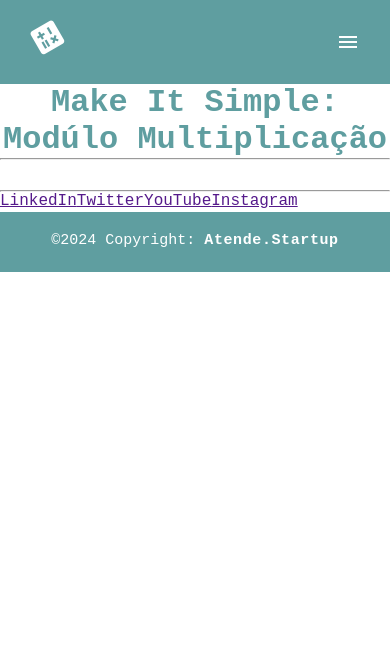
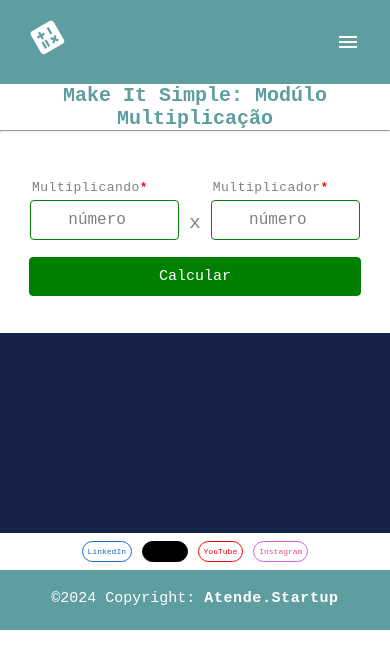
Before and after one commit to JocasChitende31/calculadora-sqrt-usando-pipe-e-lazy-loading, an Angular app: page /multiple in a window 390 px wide. Shown: the top 668 px of the page. Built offline with nearby package versions, Linux system fonts and the light colour scheme.

Commit message:
Added some style and responsive, module multily created

```diff
--- a/src/app/calc-multiplication/calc-multiplication/calc-multiplication.component.css
+++ b/src/app/calc-multiplication/calc-multiplication/calc-multiplication.component.css
@@ -1,5 +1,165 @@
-.title{
+.title {
   text-align: center;
   color: cadetblue;
+}
 
+.content {
+  display: flex;
+  align-items: center;
+  justify-content: center;
+  flex-direction: column;
+
+  height: auto;
+
+  padding-top: 35px;
+
+
+  .form {
+    display: flex;
+    flex-direction: column;
+    width: 350px;
+
+    .form-content {
+      display: flex;
+      flex-direction: row;
+
+
+      .form-group {
+        display: flex;
+        flex-direction: column;
+
+        width: 100%;
+        padding: 10px 0;
+
+        .label-control {
+          padding: 3px 0 5px 12px;
+          letter-spacing: .5px;
+          font-family: monospace;
+          color: gray;
+        }
+
+        .form-control {
+          width: 75%;
+          /* height: 10px; */
+          margin: 0 auto;
+
+          padding: 10px 10px;
+
+          text-align: center;
+          font-weight: bolder;
+          font-size: 16px;
+
+          border: 1px solid rgb(6, 129, 6);
+          border-radius: 4px;
+
+
+        }
+
+        ::placeholder {
+          color: grey;
+          font-weight: 100;
+        }
+
+      }
+
+      b {
+        position: relative;
+        top: 45px;
+        font-size: larger;
+      }
+
+    }
+
+    .btn {
+      width: 95%;
+
+      margin: 7px auto;
+      padding: 10px;
+
+
+      font-weight: 500;
+      font-size: 15px;
+      /* font-family: monospace; */
+      color: white;
+
+      border: 1px solid green;
+      border-radius: 4px;
+
+      cursor: pointer;
+
+      background-color: green;
+
+      transition: all 0.2s ease-in-out;
+
+
+    }
+    .btn:hover {
+      background-color: rgb(17, 107, 17);
+      transition: all 0.2s ease-in-out;
+
+    }
+    .btn-clear-form {
+      width: 95%;
+
+      margin: 7px auto;
+      padding: 10px;
+
+
+      color: white;
+      font-weight: 500;
+      font-size: 15px;
+
+      border: 1px solid rgb(194, 32, 32);
+      border-radius: 4px;
+
+      cursor: pointer;
+
+      background-color: rgb(194, 32, 32);
+      transition: all 0.2s ease-in-out;
+
+    }
+
+    .btn-clear-form:hover {
+      background-color: rgb(168, 26, 26);
+      transition: all 0.2s ease-in-out;
+
+    }
+
+
+  }
+   b {
+    margin: 0 auto;
+    font-weight: 500;
+    color: gray;
+    /* text-align: center; */
+  }
+
+  .success {
+    font-weight: bolder;
+    font-size: 20px;
+    color: green;
+    margin: 10px  0 0 0;
+  }
+  .result {
+    display: block;
+    flex-direction: column;
+    font-weight: bolder;
+    font-size: 20px;
+    margin-top: 20px;
+  }
+  .result div mat-icon {
+    width: 100%;
+    height: 100%;
+
+    margin:15px auto;
+
+    font-size: 40px;
+    color: green;
+  }
 }
+
+@media only screen and  (max-width: 600px){
+  .title{
+    font-size: 20px;
+  }
+}
--- a/src/app/calc-multiplication/calc-multiplication/calc-multiplication.component.html
+++ b/src/app/calc-multiplication/calc-multiplication/calc-multiplication.component.html
@@ -1,2 +1,32 @@
 <h1 class="title">{{pageTitle}}</h1>
-  <hr>
+<hr>
+<div class="content">
+  <form class="form" [formGroup]="form">
+    <div class="form-content">
+      <div class="form-group">
+        <label class="label-control" for="multiplying">Multiplicando<i
+            style="color: red; font-size: 12px;  font-style: normal; font-weight: bold;">*</i></label>
+        <input class="form-control" type="number" formControlName="multiplying" placeholder="número" required
+          required="number">
+      </div>
+      <b>x</b>
+      <div class="form-group">
+        <label class="label-control" for="multiplier">Multiplicador<i
+            style="color: red; font-size: 12px; font-style: normal; font-weight: bold;">*</i></label>
+        <input class="form-control" type="number" formControlName="multiplier" placeholder="número">
+      </div>
+    </div>
+    <button *ngIf="!result" class="btn" type="button" (click)="getResult()">Calcular</button>
+    <button *ngIf="result" class="btn-clear-form" type="button" (click)="clearForm()">Apagar Dados</button>
+  </form>
+
+
+  <div class="result" style="text-align: center;" *ngIf="result">
+    <b>A multiplicação de  {{multiplying}}*{{multiplier}} é:</b>
+    <hr>
+    <p class="success">{{multiplying | multiply: multiplier}}</p>
+    <div>
+      <mat-icon class="mat-18">check_circle_outline</mat-icon>
+    </div>
+  </div>
+</div>
--- a/src/app/calc-multiplication/calc-multiplication/calc-multiplication.component.ts
+++ b/src/app/calc-multiplication/calc-multiplication/calc-multiplication.component.ts
@@ -1,12 +1,45 @@
+import { NgIf } from '@angular/common';
 import { Component } from '@angular/core';
+import { FormBuilder, FormGroup, FormsModule, ReactiveFormsModule, Validators } from '@angular/forms';
+import { MatIcon } from '@angular/material/icon';
+import { MultiplyPipe } from '../../pipes/multiply.pipe';
 
 @Component({
   selector: 'app-calc-multiplication',
   standalone: true,
-  imports: [],
+  imports: [MatIcon, FormsModule, ReactiveFormsModule, NgIf, MultiplyPipe],
   templateUrl: './calc-multiplication.component.html',
   styleUrl: './calc-multiplication.component.css'
 })
 export class CalcMultiplicationComponent {
-pageTitle = 'Make It Simple: Modúlo Multiplicação';
+  pageTitle = 'Make It Simple: Modúlo Multiplicação';
+
+  result: boolean = false;
+
+
+  multiplying = 0;
+  multiplier = 0;
+  arg = [this.multiplying,this.multiplier]
+
+  form: FormGroup = this.formBuilder.group({
+    multiplying: ['', Validators.required],
+    multiplier: ['', Validators.required]
+  })
+  constructor(private formBuilder: FormBuilder) { }
+
+  getResult() {
+    const values = this.form.value;
+    const n1 = values.multiplying;
+    const n2 = values.multiplier;
+    this.multiplying = n1;
+    this.multiplier = n2;
+    this.result = !this.result;
+
+    console.log(n1 * n2);
+  }
+
+  clearForm() {
+    this.form.reset();
+    this.result = false;
+  }
 }
--- a/src/app/calc-sqr/calc-sqr/calc-sqr.component.css
+++ b/src/app/calc-sqr/calc-sqr/calc-sqr.component.css
@@ -1,89 +1,177 @@
-.title{
+.title {
   text-align: center;
   color: cadetblue;
 
 }
-.content{
-  display:flex;
+
+.content {
+  display: flex;
   align-items: center;
   justify-content: center;
   flex-direction: column;
   padding-top: 35px;
+
+  height: auto;
 }
 
-.sqrt{
+.sqrt {
   display: flex;
   flex-direction: column;
+
 }
-.sqrt h4{
+
+.sqrt h4 {
   margin: 0 auto;
   font-weight: 500;
 
 }
-.sqrt form{
+
+.sqrt form {
   margin: 0 auto;
+  display: flex;
+  flex-direction: column;
 }
-.control-group
-{
+
+.control-group {
   display: flex;
-  padding: 10px 5px;
   width: 100%;
+  flex-direction: column;
+
 }
-.control-group input{
-  width: 200px;
+
+.control-group label {
+  padding: 10px 0;
+  padding: 10px 0 5px 5px;
+
+  font-family: monospace;
+  letter-spacing: 1px;
+  color: grey;
+}
+
+.control-group input {
+  width: 85%;
   height: 10px;
-  padding: 10px;
-  font-size: larger;
+  padding: 15px;
+  font-size: large;
+  text-align: center;
+  font-weight: bolder;
 
-  border-radius: 5px;
   /* border: 1px solid rgb(208, 208, 208); */
   border: 1px solid rgb(6, 129, 6);
+  border-radius: 4px;
+
+  margin: 0 auto;
 
   outline-color: green;
   outline-offset: 0px;
 
 }
-.control-group input:focus-visible{
+
+.control-group input:focus-visible {
   color: blue;
 }
 
+::placeholder {
+  font-weight: lighter;
+  /* font-size: 15px; */
+}
 
-.control-group button {
-  background-color: cadetblue;
-  margin-left: 10px;
+form .btn-primary {
+  display: flex;
+  justify-content: center;
+
+  width: 100%;
+
+  padding: 10px;
+  margin: 15px auto;
+
   color: white;
   font-size: 15px;
-  padding: 0 12px;
   cursor: pointer;
 
-  border-radius: 5px;
+  border-radius: 4px;
   border: 1px solid green;
-}
-.control-group button:hover{
-  background-color: rgb(81, 125, 126);
+
+  background-color: green;
+
+  transition: all 0.2s ease-in-out;
 }
 
-.sqrt b{
+form .btn-danger {
+  display: flex;
+  justify-content: center;
+  background-color: rgb(194, 32, 32);
+  width: 100%;
+
+  margin: 15px auto;
+  padding: 10px;
+
+  color: white;
+  font-size: 15px;
+  cursor: pointer;
+
+
+  border-radius: 4px;
+  border: 1px solid rgb(194, 32, 32);
+
+  transition: all 0.2s ease-in-out;
+
+
+}
+
+form .btn-primary:hover {
+  background-color: rgb(17, 107, 17);
+  cursor: pointer;
+  transition: all 0.2s ease-in-out;
+}
+
+form .btn-danger:hover {
+  cursor: pointer;
+
+  background-color: rgb(168, 26, 26);
+
+  transition: all 0.2s ease-in-out;
+}
+
+.sqrt b {
+  margin: 0 auto;
   font-weight: 500;
+  color: gray;
+  /* text-align: center; */
 }
-.sqrt .success{
+
+.sqrt .success {
   font-weight: bolder;
   font-size: 20px;
-  color: cadetblue;;
+  color: green;
+  margin: 10px 0 0 0;
 }
-.sqrt .error{
+
+.sqrt .error {
   font-weight: bolder;
   font-size: 20px;
   color: red;
 }
-.sqrt .result{
-display: block;
-flex-direction: column;
-font-weight: bolder;
-font-size: 20px;
-margin-top: 20px;
+
+.sqrt .result {
+  display: block;
+  flex-direction: column;
+  font-weight: bolder;
+  font-size: 20px;
+  margin-top: 20px;
 }
-.sqrt .result .error{
+.sqrt .result div mat-icon {
+  width: 100%;
+  height: 100%;
+
+  margin: 15px 0;
+
+  font-size: 40px;
+  color: green;
+
+
+}
+.sqrt .result .error {
   font-weight: lighter;
   font-size: 15px;
   margin-top: -22px;
@@ -91,8 +179,9 @@ margin-top: 20px;
   width: 100%;
   white-space: pre-wrap;
 }
-.sqrt .result .btn-danger{
-  background-color: rgb(180, 48, 48) ;
+
+.sqrt .result .btn-danger {
+  background-color: rgb(180, 48, 48);
   color: white;
   margin-top: 5px;
   font-size: 15px;
@@ -100,8 +189,14 @@ margin-top: 20px;
   cursor: pointer;
 
   border-radius: 5px;
-  border: solid 1px rgb(180,48,48);
+  border: solid 1px rgb(180, 48, 48);
 }
-.sqrt .result .btn-danger:hover{
-  background-color: rgb(159, 71, 71) ;
+
+.sqrt .result .btn-danger:hover {
+  background-color: rgb(159, 71, 71);
 }
+@media only screen and  (max-width: 600px){
+  .title{
+    font-size: 20px;
+  }
+}
--- a/src/app/calc-sqr/calc-sqr/calc-sqr.component.html
+++ b/src/app/calc-sqr/calc-sqr/calc-sqr.component.html
@@ -1,23 +1,28 @@
 <h1 class="title">{{pageTitle}}</h1>
-  <hr>
+<hr>
 <div class="content">
 
   <div class="sqrt">
-    <h4>
-      Por Favor! Digite o número desejado<i style="color: red;">*</i>
-    </h4>
+
     <form [formGroup]="form">
       <div class="control-group">
-        <input type="number" name="numero" id="numero" formControlName="numero" required="true">
-        <button class="btn btn-primary" (click)="getResult()">Calcular</button>
+        <label for="numero">
+          Raiz Quadrada<i style="color: red;">*</i>
+        </label>
+        <input type="number" name="numero" id="numero" formControlName="numero" required="true" placeholder="número" >
       </div>
+      <button *ngIf="!result" class="btn btn-primary" (click)="getResult()">Calcular</button>
+      <button *ngIf="result" class="btn btn-danger" (click)="clearForm()">Apagar Dados</button>
     </form>
     <div class="result" style="text-align: center;" *ngIf="numInput>=0 && sms === '' ">
-      <b>A raiz quadrada de {{numInput}} é:</b>
+      <b>A raiz quadrada de <span>&#8730;</span>{{numInput}} é:</b>
       <hr>
       <p class="success">{{numInput | sqrt}}</p>
+      <div>
+        <mat-icon class="mat-18">check_circle_outline</mat-icon>
+      </div>
     </div>
-    <div class="result"  *ngIf="sms != ''">
+    <div class="result" *ngIf="sms != ''">
       <p class="error">{{sms}}</p>
       <button class="btn-danger" style="text-align: right;" (click)="resetForm()">Reset Form</button>
     </div>
--- a/src/app/calc-sqr/calc-sqr/calc-sqr.component.ts
+++ b/src/app/calc-sqr/calc-sqr/calc-sqr.component.ts
@@ -3,17 +3,20 @@ import { Component } from '@angular/core';
 import { FormBuilder, FormGroup, FormsModule, ReactiveFormsModule, Validators } from '@angular/forms';
 import { RouterOutlet } from '@angular/router';
 import { SqrtPipe } from '../../sqrt.pipe';
+import { MatIcon } from '@angular/material/icon';
 
 @Component({
   selector: 'app-calc-sqr',
   standalone: true,
-  imports: [RouterOutlet, SqrtPipe, NgIf, FormsModule, ReactiveFormsModule],
+  imports: [FormsModule, MatIcon, NgIf, SqrtPipe, ReactiveFormsModule, RouterOutlet],
   templateUrl: './calc-sqr.component.html',
   styleUrl: './calc-sqr.component.css'
 })
 export class CalcSqrComponent {
 
-  pageTitle = 'Make It Simple: Modúlo Raiz';
+  pageTitle = 'Make It Simple: Modúlo Raiz Quadrada';
+
+  result: boolean = false;
 
   form: FormGroup = this.formBuilder.group({
     numero: ['', Validators.required]
@@ -35,10 +38,17 @@ export class CalcSqrComponent {
       this.sms = "Por Favor! Digite apenas números, \ne antes disso, click em Reset Form \npara limpar o formulário.";
     }
     this.numInput = result.numero;
+    this.result = !this.result;
   }
-  resetForm(){
+  resetForm() {
     this.form.reset();
     this.sms = "";
     this.numInput = -1;
   }
+
+  clearForm() {
+    this.form.reset();
+    this.result = false;
+    this.numInput = -1;
+  }
 }
--- a/src/app/footer/footer.component.css
+++ b/src/app/footer/footer.component.css
@@ -1,21 +1,192 @@
-hr{
+.newsletter{
+  height: 200px;
+
   margin-top: 30px;
+
+  background-color: rgb(22, 34, 73);
+  /* background-color: rgb(33, 56, 132); */
+
+
 }
-.newsletter{
+hr {
+  display: none;
+}
+
+.social {
+  display: flex;
+  flex-direction: row;
+  justify-content: center;
+  align-items: center;
+
+
+  padding: 2px;
+
+  .linkedin,
+  .twitter,
+  .youtube,
+  .instagram {
+    padding: 6px;
+    margin: 10px 5px;
+
+    color: white;
+    text-decoration: none;
+    font-size: 12px;
+
+    border-radius: 50px;
+
+  }
+
+  .linkedin {
+    background-color: #156bc4;
+    border: 1px solid #156bc4;
+
+    transition: all .3s ease-in-out;
+  }
+
+  .linkedin:hover {
+    background-color: #2c82bd;
+
+    transition: all .3s ease-in-out;
+
+  }
+
+  .twitter {
+    background-color: black;
+    border: 1px solid black;
+
+    transition: all .3s ease-in-out;
+
+  }
+
+  .twitter:hover {
+    background-color: rgb(58, 58, 58);
+
+    transition: all .3s ease-in-out;
+
+  }
+
+  .youtube {
+    background-color: rgb(200, 25, 25);
+    border: 1px solid rgb(200, 25, 25);
+    transition: all .3s ease-in-out;
+  }
+
+  .youtube:hover {
+    background-color: rgb(200, 25, 25);
+    background-color: rgb(180, 48, 48);
+    transition: all .3s ease-in-out;
+  }
+
+  .instagram {
+    background-color: #d75be4;
+    border: 1px solid #d75be4;
+    transition: all .3s ease-in-out;
+  }
+
+  .instagram:hover {
+    background-color: #ec4e84;
+    border: 1px solid #ec4e84;
+
+    transition: all .3s ease-in-out;
+  }
+}
+
+.footer {
   height: 20px;
-}
-.footer{
-  height: 20px;
-  background-color:cadetblue;
+  background-color: cadetblue;
   text-align: center;
   padding: 20px;
 }
-.footer .copyright
-{
+
+.footer .copyright {
   font-size: 15px;
   color: white;
 
-  b{
+  b {
     letter-spacing: .6px;
   }
 }
+
+@media only screen and (max-width: 600px) {
+  .social {
+    display: flex;
+    flex-direction: row;
+    justify-content: center;
+    align-items: center;
+
+
+    padding: 0px;
+
+    .linkedin,
+    .twitter,
+    .youtube,
+    .instagram {
+      padding: 5px;
+      margin: 8px 5px;
+      font-size: 8px;
+
+      border-radius: 50px;
+      background-color: white !important;
+
+    }
+
+    .linkedin {
+      background-color: white;
+      border: 1px solid #156bc4;
+      color: #156bc4 !important;
+
+      transition: all .3s ease-in-out;
+    }
+
+    .linkedin:hover {
+      color: white !important;
+      background-color: #2c82bd !important;
+
+      transition: all .3s ease-in-out;
+
+    }
+
+    .twitter {
+
+      color: black !important;
+      background-color: black !important;
+      border: 1px solid black;
+
+      transition: all .3s ease-in-out;
+
+    }
+
+    .twitter:hover {
+      background-color: black !important;
+      color: white !important;
+      transition: all .3s ease-in-out;
+
+    }
+
+    .youtube {
+      color: red !important;
+      border: 1px solid red;
+      transition: all .3s ease-in-out;
+    }
+
+    .youtube:hover {
+      color: white !important;
+      background-color: red !important;
+      transition: all .3s ease-in-out;
+    }
+
+    .instagram {
+      color: #ec4e84 !important;
+      border: 1px solid #d75be4;
+      transition: all .3s ease-in-out;
+    }
+
+    .instagram:hover {
+      color: white !important;
+      background-color: #ec4e84 !important;
+      border: 1px solid #ec4e84;
+
+      transition: all .3s ease-in-out;
+    }
+  }
+}
--- a/src/app/footer/footer.component.html
+++ b/src/app/footer/footer.component.html
@@ -1,12 +1,12 @@
+<div class="newsletter">
+
+</div>
 <hr>
-<div class="newsletter">
-  <a href="">LinkedIn</a>
-  <a href="">Twitter</a>
-  <a href="">YouTube</a>
-  <a href="">Instagram</a>
-
-  <span class="fa-layers-counter"></span>
-
+<div class="social">
+  <a class="linkedin" href="">LinkedIn</a>
+  <a class="twitter" href="">Twitter</a>
+  <a class="youtube" href="">YouTube</a>
+  <a class="instagram" href="">Instagram</a>
 
 </div>
 <div class="footer">
--- a/src/app/header/header.component.css
+++ b/src/app/header/header.component.css
@@ -43,11 +43,15 @@ color: white;
   letter-spacing: 1px;
   font-weight: 600;
   /* padding: 20px 0; */
+  transition: all .4s ease-in-out;
+
 }
 
 .menu .right li a:hover{
   color:yellow;
   cursor: pointer;
+  transition: all .4s ease-in-out;
+
 }
 .router-link-active{
   border-bottom: 2px solid yellow;
--- a/src/app/sqrt.pipe.ts
+++ b/src/app/sqrt.pipe.ts
@@ -8,6 +8,7 @@ export class SqrtPipe implements PipeTransform {
 
   public transform(value: number): number {
     return Math.sqrt(value);
+
   }
 
 }
```
Also changed, not shown: src/app/pipes/multiply.pipe.ts (added, +13 -0 lines), 1 other file (tests, documents, lock files or other folders).
